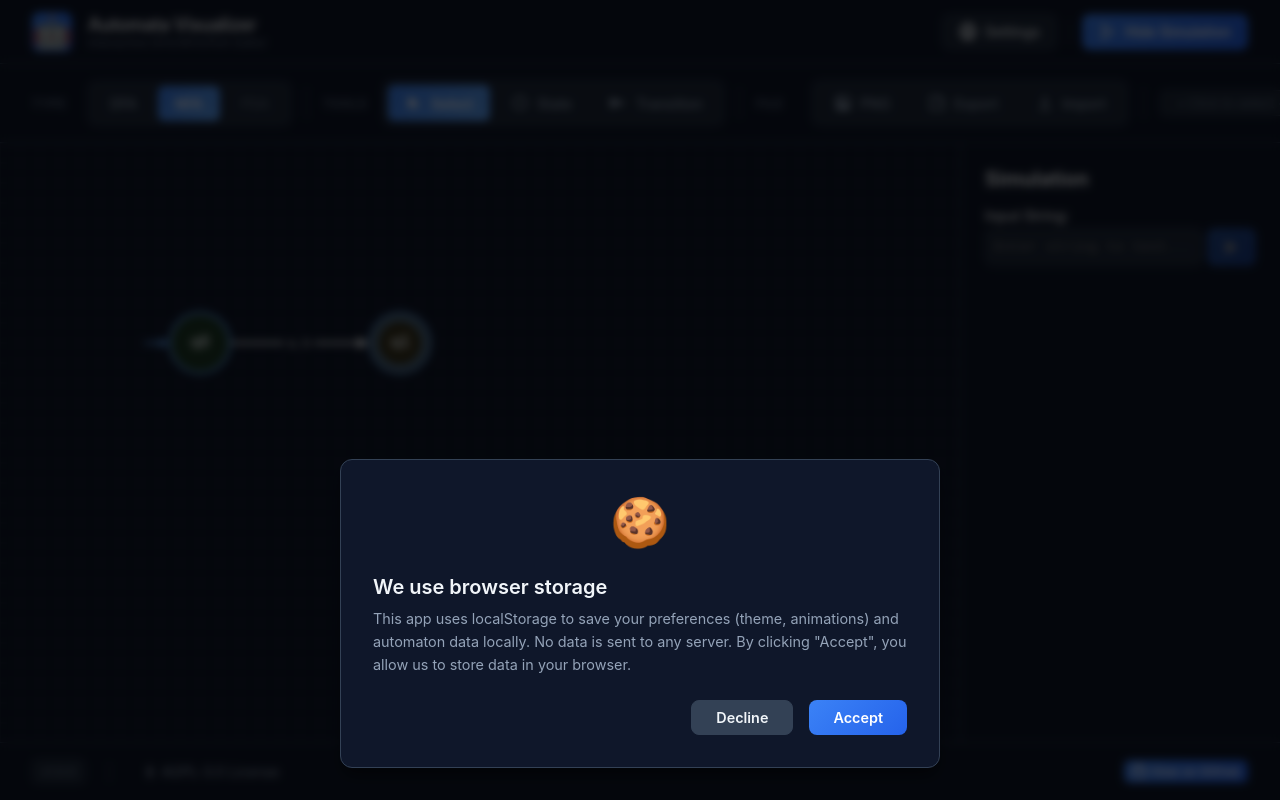
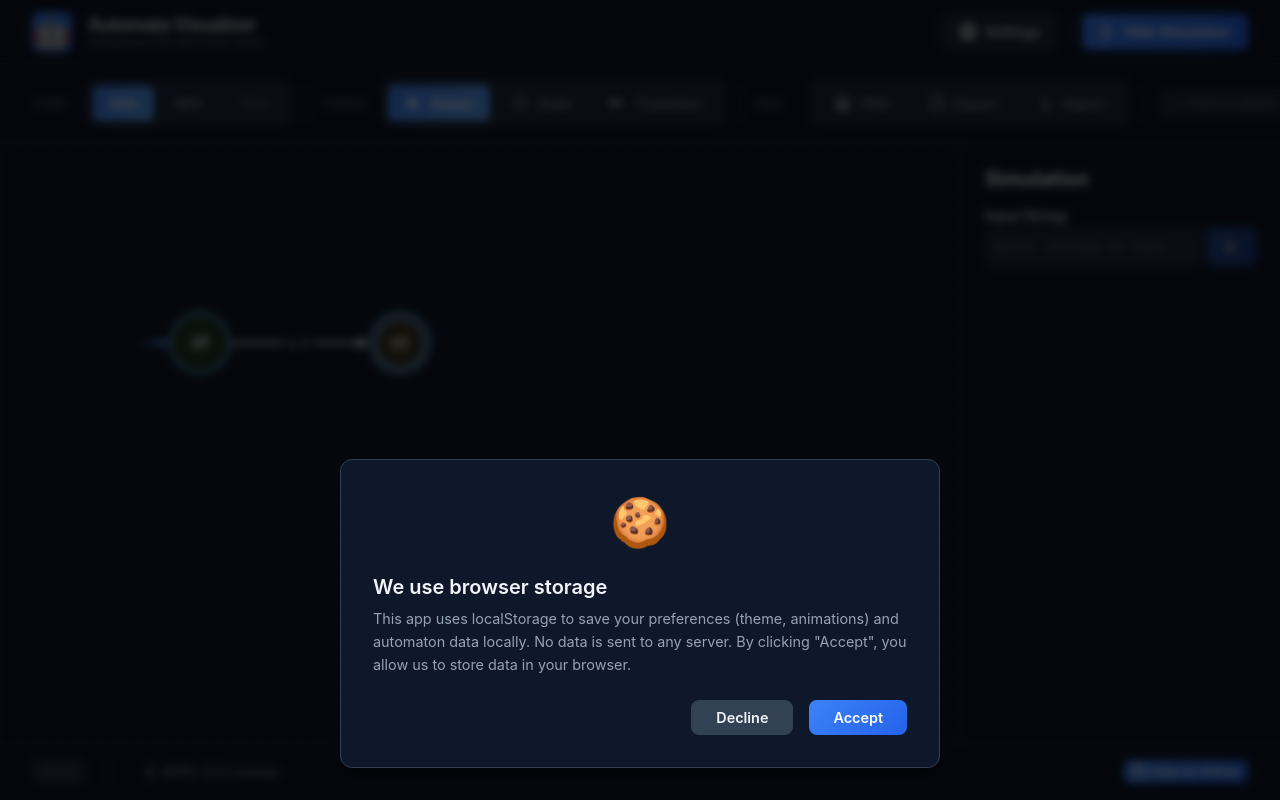
Before and after one commit to DubskySteam/automata-simulator, a React (Vite) app in the folder web/: page / in a window 1280 px wide. Built offline with nearby package versions, Linux system fonts and the light colour scheme.

Commit message:
fix(editor): sync automaton type when toolbar selection changes

```diff
--- a/web/src/App.tsx
+++ b/web/src/App.tsx
@@ -14,7 +14,7 @@ const GITHUB_URL = 'https://github.com/dubskysteam/automata-simulator';
 
 function App() {
   const [toolMode, setToolMode] = useState<'select' | 'addState' | 'addTransition'>('select');
-  const [automatonType, setAutomatonType] = useState<AutomatonType>('NFA');
+  const [automatonType, setAutomatonType] = useState<AutomatonType>('DFA');
   const [showSimulation, setShowSimulation] = useState(true);
   const [simulation, setSimulation] = useState<SimulationState | null>(null);
   const [validationErrors, setValidationErrors] = useState<string[]>([]);
--- a/web/src/components/editor/Canvas.tsx
+++ b/web/src/components/editor/Canvas.tsx
@@ -129,6 +129,12 @@ export function Canvas({
       loadAutomaton(saved);
     }
   }, [loadAutomaton]);
+
+  useEffect(() => {
+    if (automaton.type !== automatonType) {
+      loadAutomaton({ ...automaton, type: automatonType });
+    }
+  }, [automatonType]);
 
   const { states, transitions } = automaton;
 
```
